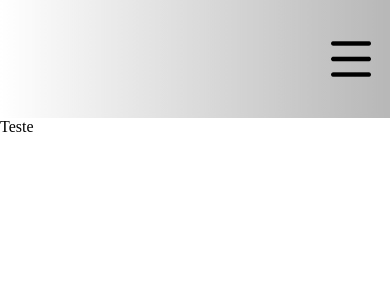
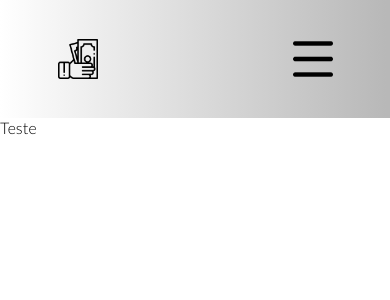
Before and after one commit to ThiagoS1lva/SmartCash, a React (Vite) app: page / in a window 390 px wide. Shown: the top 300 px of the page. Built offline with nearby package versions, Linux system fonts and the light colour scheme.

Commit message:
Menu hamburguer

```diff
--- a/src/components/layouts/Menu.jsx
+++ b/src/components/layouts/Menu.jsx
@@ -1,9 +1,15 @@
 import styles from './Menu.module.css'
 import { Link } from 'react-router-dom'
 import icon from '../../assets/img/menu-de-hamburguer.png'
+import money from '../../assets/img/money.png'
+import { useState } from 'react';
 
 function Menu() {
+    const [showMenu, setShowMenu] = useState(false);
 
+    const toggleMenu = () => {
+        setShowMenu(!showMenu);
+    }
 
     return (
         <>
@@ -16,12 +22,23 @@ function Menu() {
                     <Link to="/cliente">Suporte ao cliente</Link>
                 </nav>
                 <div className={styles.iconContainer}>
-                    <img src={icon} alt="Menu" width='40px' />
+                    <img src={money} alt="Menu" width='40px' />
+                    <img src={icon} className={styles.iconContainerHamburguer}  alt="Menu" width='40px' onClick={toggleMenu} />
                 </div>
             </div>
+            {showMenu && (
+                <div className={styles.dropdown}>
+                    <div className={styles.dropdownMenu}>
+                        <Link to="/" className={styles.link} onClick={toggleMenu}>Home</Link>
+                        <Link to="/calculadora" className={styles.link} onClick={toggleMenu}>Calculadora de orçamento</Link>
+                        <Link to="/grafico" className={styles.link} onClick={toggleMenu}>Gráficos e relatórios</Link>
+                        <Link to="/contas" className={styles.link} onClick={toggleMenu}>Gerenciamento de contas</Link>
+                        <Link to="/cliente" className={styles.link} onClick={toggleMenu}>Suporte ao cliente</Link>
+                    </div>
+                </div>
+            )}
         </>
     )
 }
 
-
-export default Menu
+export default Menu;
--- a/src/components/layouts/Menu.module.css
+++ b/src/components/layouts/Menu.module.css
@@ -1,4 +1,9 @@
 @import url('https://fonts.googleapis.com/css?family=Oswald:500');
+@import url('https://fonts.googleapis.com/css2?family=Lato:wght@300&display=swap');
+
+* {
+    font-family: 'Lato', sans-serif;
+}
 
 .back {
     display: flex;
@@ -9,37 +14,6 @@
     align-items: center;
     justify-content: center;
 }
-
-.menuContainer {
-    display: flex;
-    justify-content: space-between;
-    align-items: center;
-    min-height: 14vh;
-    background: linear-gradient(90deg, rgba(255, 255, 255, 1) 0%, rgba(184, 184, 184, 1) 99%);
-}
-
-.iconContainer {
-    display: none;
-}
-
-@media screen and (max-width: 768px) {
-    .menuContainer {
-        align-items: center;
-        justify-content: right;
-    }
-
-    .iconContainer {
-        display: flex;
-        margin-right: 5%;
-    }
-
-    .back {
-        display: none;
-    }
-}
-
-
-
 
 
 .back a {
@@ -109,3 +83,62 @@
         transform: translateY(0);
     }
 }
+
+/*-------------------- MENU HAMBURGUER -----------------------*/
+
+.menuContainer {
+    display: flex;
+    justify-content: space-between;
+    align-items: center;
+    min-height: 14vh;
+    background: linear-gradient(90deg, rgba(255, 255, 255, 1) 0%, rgba(184, 184, 184, 1) 99%);
+}
+
+.iconContainer {
+    display: none;
+}
+
+.dropdownMenu {
+    display: none;
+}
+
+
+
+@media screen and (max-width: 768px) {
+    .menuContainer {
+        align-items: center;
+    }
+
+    .iconContainer {
+        display: flex;
+        margin-left: auto;
+        margin-right: auto;
+        justify-content: space-between;
+    }
+    .iconContainerHamburguer {
+        margin-left: 50vw;
+    }
+
+    .back {
+        display: none;
+    }
+
+    .dropdownMenu {
+        display: flex;
+        flex-direction: column;
+        text-align: center;
+        background: linear-gradient(90deg, rgba(255, 255, 255, 1) 0%, rgba(184, 184, 184, 1) 99%);
+        padding-bottom: 4%;
+    }
+
+    .link {
+        text-decoration: none;
+        color: black;
+        font-size: 25px;
+        line-height: 50px;
+        font-weight: bold;
+    }
+}
+
+
+/*-------------------- MENU HAMBURGUER -----------------------*/
```
